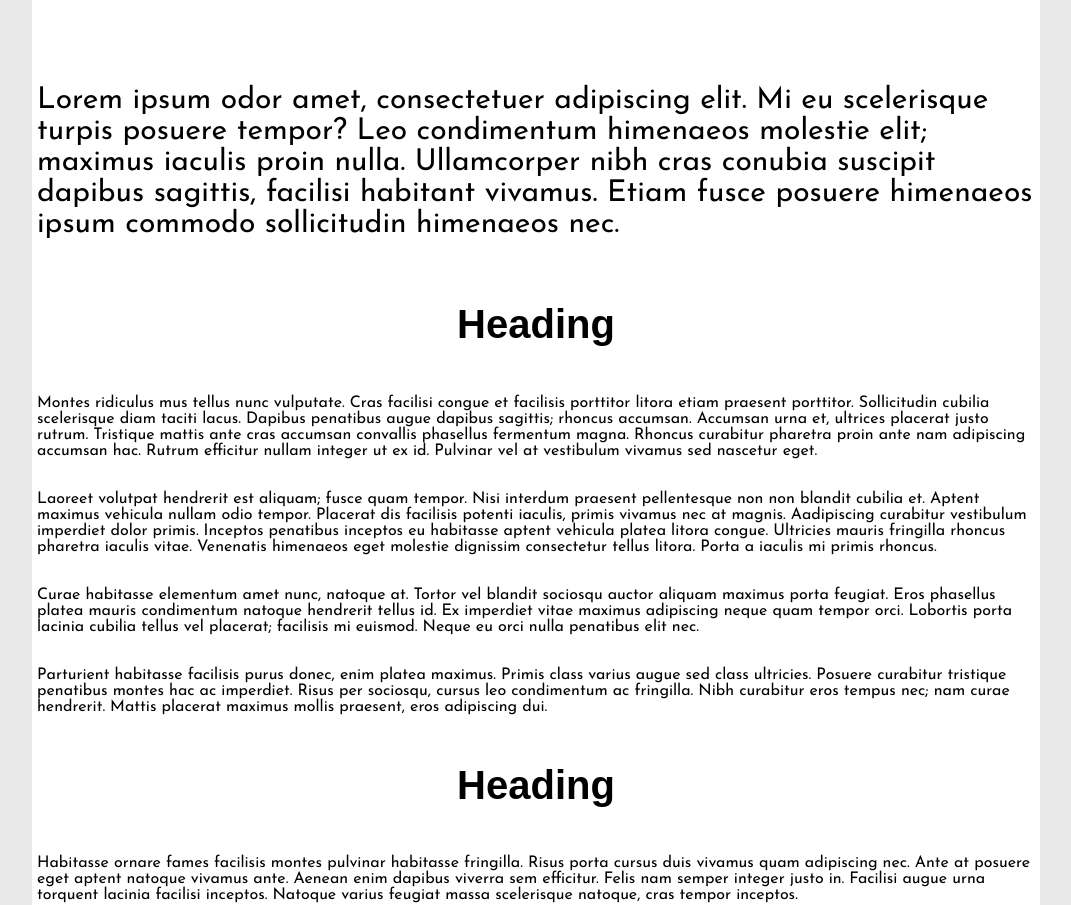
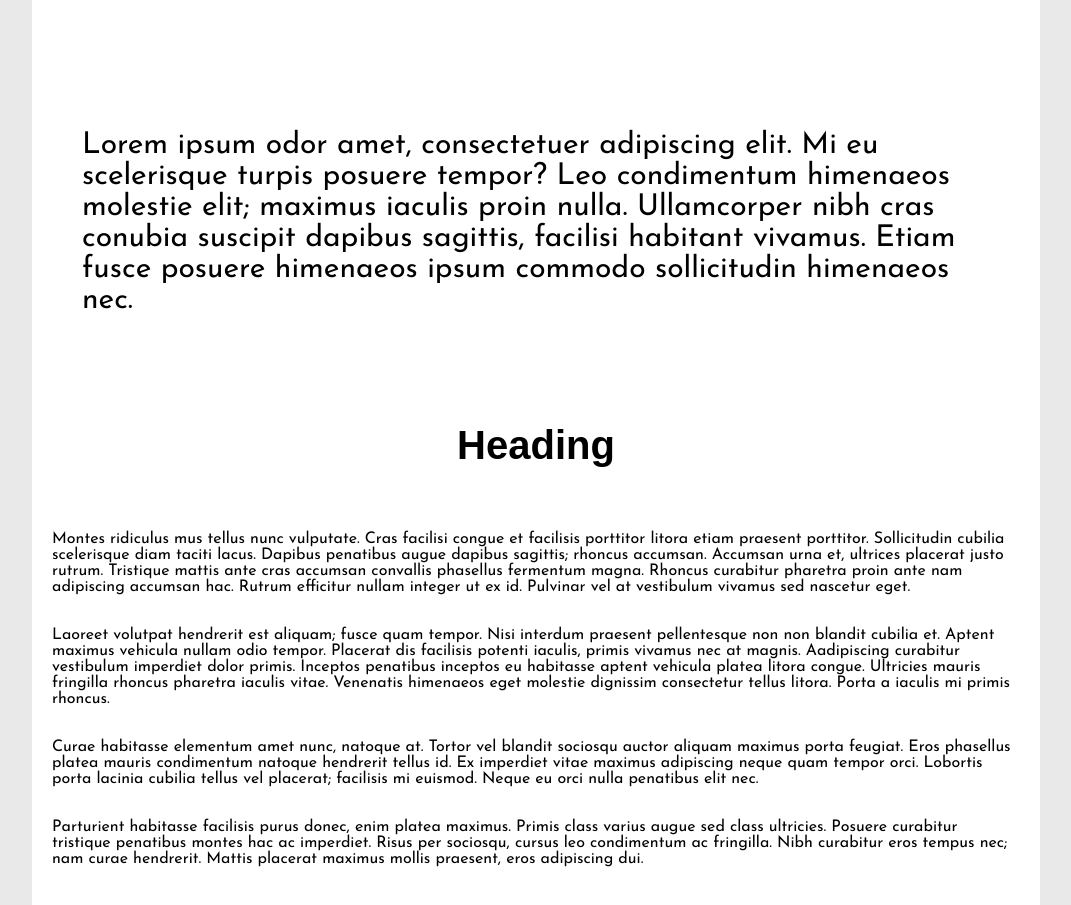
Before and after one commit to HeatherKolinskyBSU/assessment1-cloneTasks, a plain HTML site: page task1-responsiveLayoutAndTypography/index.html in a window 1280 px wide. Shown: the part 706-1611 px from the top of the page, without its empty margins (104-1175 px from the left). Drawn offline with Linux system fonts and the light colour scheme; a web font is replaced by a local one.

Commit message:
Update 12 - Stuff
Added comments and changed some padding

```diff
--- a/task1-responsiveLayoutAndTypography/index.html
+++ b/task1-responsiveLayoutAndTypography/index.html
@@ -5,7 +5,7 @@
 
 <head>
     <title>Erased Tapes: Sonic Frontier</title>
-    <link rel="icon" type="image" href="assets/logo.svg"/>
+    <link rel="icon" type="image" href="assets/logo.svg"/> <!-- favicon -->
     <link rel="stylesheet" href="styles.css"> <!-- Links the CSS stylesheet to HTML -->
     <meta charset = "utf-8">
     <meta name = "viewport" content = "width=device-width, initial-scale=1">
--- a/task1-responsiveLayoutAndTypography/styles.css
+++ b/task1-responsiveLayoutAndTypography/styles.css
@@ -1,14 +1,16 @@
-/* sets the background colour for the entire page */
+/* Sets the background colour for the entire page */
 body {
     background-color: #e9e9e9;
 }
 
+/* Adds padding around the page on tablet screen sizes */
 @media (min-width: 720px) {
     body {
         padding: 5%;
     }
 }
 
+/* Adds even more padding around the page on desktop screen sizes */
 @media (min-width: 1024px) {
     body {
         padding: 10%;
@@ -106,7 +108,7 @@ body {
     flex-direction: column;
     text-decoration: none;
     background-color: white;
-    padding: 5px;
+    padding: 20px;
     font-family: "Josefin Sans", sans-serif;
     font-optical-sizing: auto;
     font-weight: 400;
@@ -130,10 +132,11 @@ body {
     font-style: normal;
 }
 
-/* Enlarges the first paragraph on desktop (>1024px) */
+/* Increases padding around the first paragraph on desktop (>1024px) */
 @media (min-width: 1024px) {
     .firstParagraph {
         font-size: 30px;
+        padding: 50px;
     }
 }
 
```
